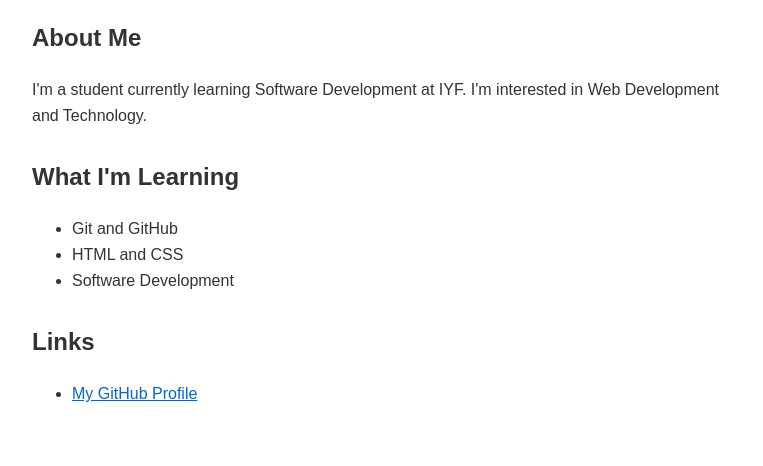
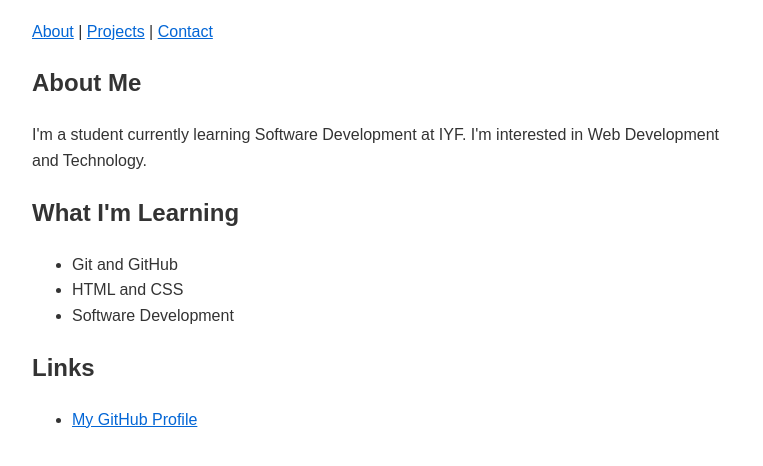
Before and after one commit to tochomot385-hash/iyf-s12-week-00-tochomot385-hash, a plain HTML site: page index.html in a window 1280 px wide. Shown: the part 116-582 px from the top of the page, without its empty margins (258-1021 px from the left). Drawn offline with Linux system fonts and the light colour scheme.

Commit message:
Update index.html

```diff
--- a/index.html
+++ b/index.html
@@ -26,15 +26,21 @@
     </style>
 </head>
 <body>
+ <header>
     <h1>Welcome! I'm Toch Omot</h1>
-
-    <div class="section">
+    <nav>
+      <a href="#about">About</a> |
+      <a href="#projects">Projects</a> |
+      <a href="#contact">Contact</a>
+    </nav>
+  </header>
+    <div class="about">
         <h2>About Me</h2>
         <p>I'm a student currently learning Software Development at IYF.
            I'm interested in Web Development and Technology.</p>
     </div>
 
-    <div class="section">
+    <div class="project">
         <h2>What I'm Learning</h2>
         <ul>
             <li>Git and GitHub</li>
@@ -43,7 +49,7 @@
         </ul>
     </div>
 
-    <div class="section">
+    <div class="contact">
         <h2>Links</h2>
         <ul>
             <li><a href="https://github.com/TOCHOMOT385-Hash">My GitHub Profile</a></li>
```
